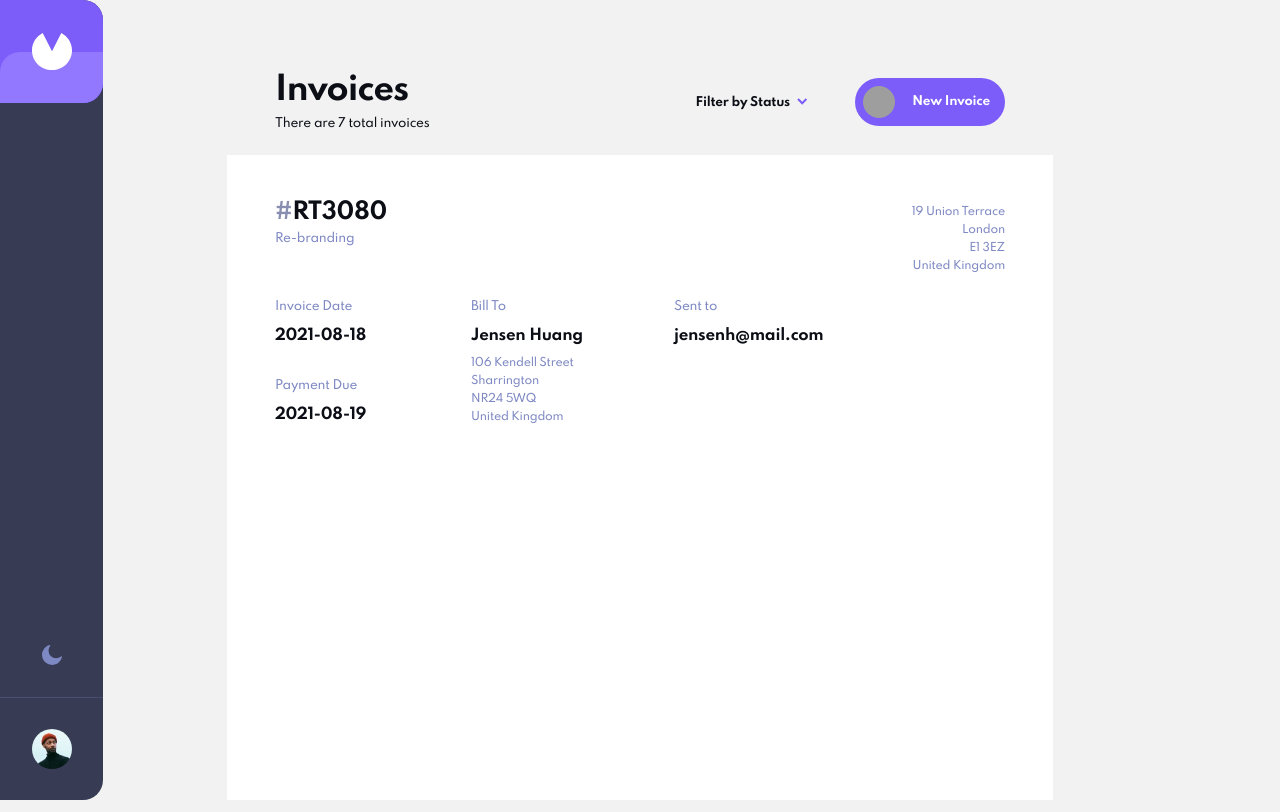
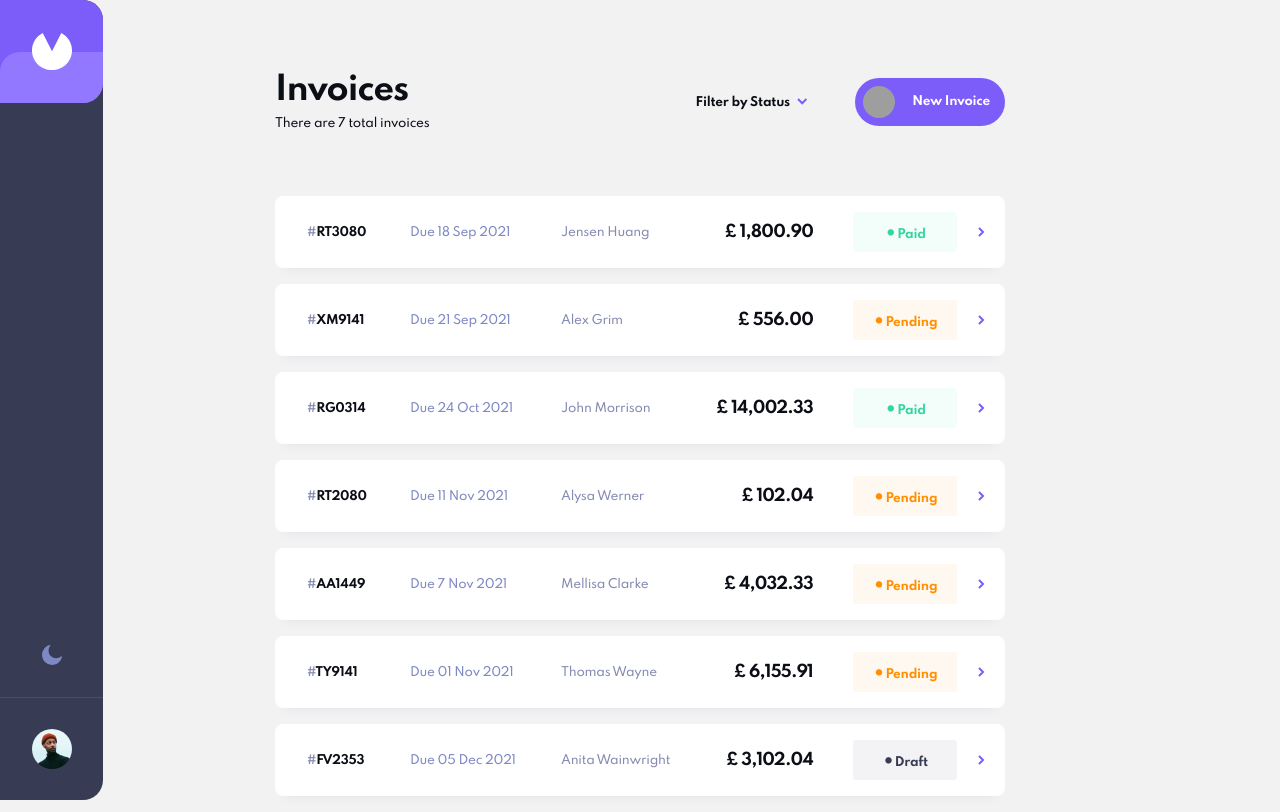
Before and after one commit to kvnloughead/invoice-app, a React (Create React App) app: page / in a window 1280 px wide. Built offline with nearby package versions, Linux system fonts and the light colour scheme; grey boxes are pictures that could not be loaded.

Commit message:
feat: invoice view opens on button click

```diff
--- a/src/components/app/App.jsx
+++ b/src/components/app/App.jsx
@@ -14,37 +14,7 @@ import GlobalStyles from '../globalstyles/GlobalStyles';
 import { darkTheme, lightTheme } from '../themes/Themes';
 
 function App() {
-  const [currentInvoice, setCurrentInvoice] = React.useState({
-    id: 'RT3080',
-    createdAt: '2021-08-18',
-    paymentDue: '2021-08-19',
-    description: 'Re-branding',
-    paymentTerms: 1,
-    clientName: 'Jensen Huang',
-    clientEmail: 'jensenh@mail.com',
-    status: 'paid',
-    senderAddress: {
-      street: '19 Union Terrace',
-      city: 'London',
-      postCode: 'E1 3EZ',
-      country: 'United Kingdom',
-    },
-    clientAddress: {
-      street: '106 Kendell Street',
-      city: 'Sharrington',
-      postCode: 'NR24 5WQ',
-      country: 'United Kingdom',
-    },
-    items: [
-      {
-        name: 'Brand Guidelines',
-        quantity: 1,
-        price: 1800.90,
-        total: 1800.90,
-      },
-    ],
-    total: 1800.90,
-  });
+  const [currentInvoice, setCurrentInvoice] = React.useState(null);
 
   const [theme, themeToggler] = useDarkMode();
   const themeMode = theme === 'light' ? lightTheme : darkTheme;
--- a/src/components/button/Button.jsx
+++ b/src/components/button/Button.jsx
@@ -2,7 +2,7 @@
 import React from 'react';
 import PropTypes from 'prop-types';
 
-import buttonConfig from '../../utils/constants';
+import { buttonConfig } from '../../utils/constants';
 import { ButtonContainer, PlusInCircle } from './style';
 
 const Button = ({ type, mode }) => (
--- a/src/components/invoice/Invoice.jsx
+++ b/src/components/invoice/Invoice.jsx
@@ -3,10 +3,11 @@ import React from 'react';
 
 import AppContext from '../../contexts/AppContext';
 import Address from '../address/Address';
+import LineItems from '../lineitems/LineItems';
 
 import {
   InvoiceContainer, TopLeft, Id, Description, Middle,
-  Label, Item, SentTo, LineItems, AmountDue,
+  Label, Item, SentTo, AmountDue,
 } from './style';
 
 const Invoice = () => {
@@ -31,7 +32,7 @@ const Invoice = () => {
         <Item row="2" col="3">{currentInvoice.clientEmail}</Item>
       </Middle>
       <SentTo />
-      <LineItems />
+      <LineItems items={currentInvoice.items} />
       <AmountDue />
     </InvoiceContainer>
   );
--- a/src/components/invoice/style.js
+++ b/src/components/invoice/style.js
@@ -21,11 +21,12 @@ const textSecondary = css`
 export const InvoiceContainer = styled.div`
   height: 631px;
   width: 730px;
+  box-sizing: border-box;
   margin-top: 24px;
   background: ${({ theme }) => theme.bgInvoice};
   display: grid;
   grid-template-rows: 75px 196px 1fr;
-  grid-template-columns: 196px 210px 1fr;
+  grid-template-columns: 196px 203px 1fr;
   padding: 48px;
   ${textPrimary}
 `;
@@ -38,6 +39,9 @@ export const TopLeft = styled.div`
 `;
 
 export const Id = styled.h2`
+  font-size: 16px;
+  line-height: 24px;
+  letter-spacing: -0.8px;
   font-weight: 700;
   color: ${({ theme }) => theme.colorPrimary};
   margin: 0 0 8px;
--- a/src/components/invoicesummary/InvoiceSummary.jsx
+++ b/src/components/invoicesummary/InvoiceSummary.jsx
@@ -26,7 +26,7 @@ const InvoiceSummary = ({ data }) => {
           {data.status}
         </p>
       </PaidStatus>
-      <ViewInvoiceButton onClick={viewInvoice} />
+      <ViewInvoiceButton onClick={() => viewInvoice(data)} />
     </SummaryContainer>
   );
 };
--- /dev/null
+++ b/src/components/lineitems/LineItems.jsx
@@ -0,0 +1,40 @@
+// eslint-disable-next-line no-use-before-define
+import React from 'react';
+import PropTypes, { string } from 'prop-types';
+
+import { lineItemNames } from '../../utils/constants';
+import {
+  Table, TableRow, TH, TD,
+} from './style';
+
+const LineItems = (({ items }) => (
+  <Table>
+    <thead>
+      <TableRow>
+        {Object.entries(items[0]).map((entry, i) => (
+          <TH key={entry} row={i}>{lineItemNames[entry[0]]}</TH>
+        ))}
+      </TableRow>
+    </thead>
+    <tbody>
+      {items.map((item) => (
+        <TableRow key={Math.random()}>
+          {Object.entries(item).map((entry, i) => (
+            <TD key={Math.random()} row={i}>{entry[1]}</TD>
+          ))}
+        </TableRow>
+      ))}
+    </tbody>
+  </Table>
+));
+
+LineItems.propTypes = {
+  items: PropTypes.arrayOf(PropTypes.shape({
+    name: string.isRequired,
+    quantity: string.isRequired,
+    price: string.isRequired,
+    total: string.isRequired,
+  })).isRequired,
+};
+
+export default LineItems;
--- /dev/null
+++ b/src/components/lineitems/style.jsx
@@ -0,0 +1,31 @@
+import styled from 'styled-components';
+
+export const Table = styled.table`
+  margin-top: 45px;
+  grid-row: 5;
+`;
+
+export const TableRow = styled.tr`
+  display: grid;
+  grid-template-columns: 286px 29px 118px 126px;
+  padding: 0 32px;
+`;
+
+export const TH = styled.th`
+  font-weight: 500;
+  font-size: 11px;
+  line-height: 18px;
+  letter-spacing: -0.23px;
+  padding-bottom: 32px;
+  color: ${({ theme }) => theme.colorSecondary};
+  text-align: ${({ row }) => ['left', 'center', 'right', 'right'][row]};
+`;
+
+export const TD = styled.td`
+  font-size: 12px;
+  font-weight: 700;
+  line-height: 15px;
+  letter-spacing: -0.25px;
+  padding-bottom: 32px;
+  text-align: ${({ row }) => ['left', 'center', 'right', 'right'][row]};
+`;
--- a/src/utils/constants.js
+++ b/src/utils/constants.js
@@ -1,4 +1,11 @@
-const buttonConfig = {
+export const lineItemNames = {
+  name: 'Item Name',
+  quantity: 'QTY.',
+  price: 'price',
+  total: 'total',
+};
+
+export const buttonConfig = {
   newInvoice: {
     hasDarkMode: false,
     styles: {
@@ -65,5 +72,3 @@ const buttonConfig = {
     label: '+ Add New Item',
   },
 };
-
-export default buttonConfig;
--- a/src/utils/helpers.js
+++ b/src/utils/helpers.js
@@ -5,10 +5,10 @@ const formatDate = (date) => {
   return `Due ${d} ${months[parseInt(m, 10)]} ${y}`;
 };
 
-const formatCost = (cost) => {
+const formatMoney = (cost, symbol) => {
   const bills = Math.floor(cost);
   const coins = `.${parseFloat(cost - Math.floor(cost)).toFixed(2).split('.')[1]}`;
-  return `£ ${Number(bills).toLocaleString()}${coins}`;
+  return `${symbol} ${Number(bills).toLocaleString()}${coins}`;
 };
 
 const capitalizeFirstLetter = (word) => `${word[0].toUpperCase()}${word.slice(1)}`;
@@ -16,11 +16,18 @@ const capitalizeFirstLetter = (word) => `${word[0].toUpperCase()}${word.slice(1)
 // eslint-disable-next-line import/prefer-default-export
 export const processInvoices = (invoices) => {
   const processedInvoices = invoices.map((invoice) => ({
+    ...invoice,
     id: invoice.id,
     createdAt: formatDate(invoice.createdAt),
+    paymentDue: formatDate(invoice.paymentDue),
     clientName: invoice.clientName,
-    total: formatCost(invoice.total),
+    total: formatMoney(invoice.total, '£'),
     status: capitalizeFirstLetter(invoice.status),
+    items: invoice.items.map((item) => ({
+      ...item,
+      price: formatMoney(item.price, '£'),
+      total: formatMoney(item.total, '£'),
+    })),
   }));
   return processedInvoices;
 };
```
